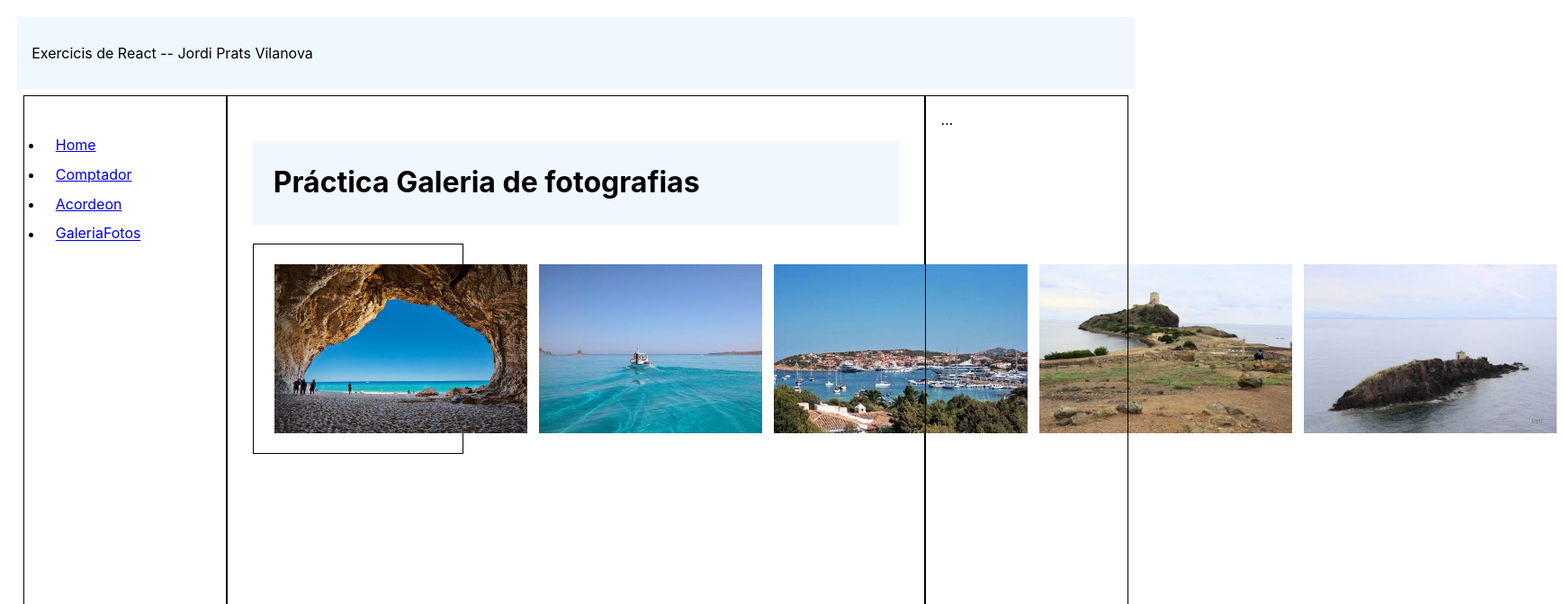
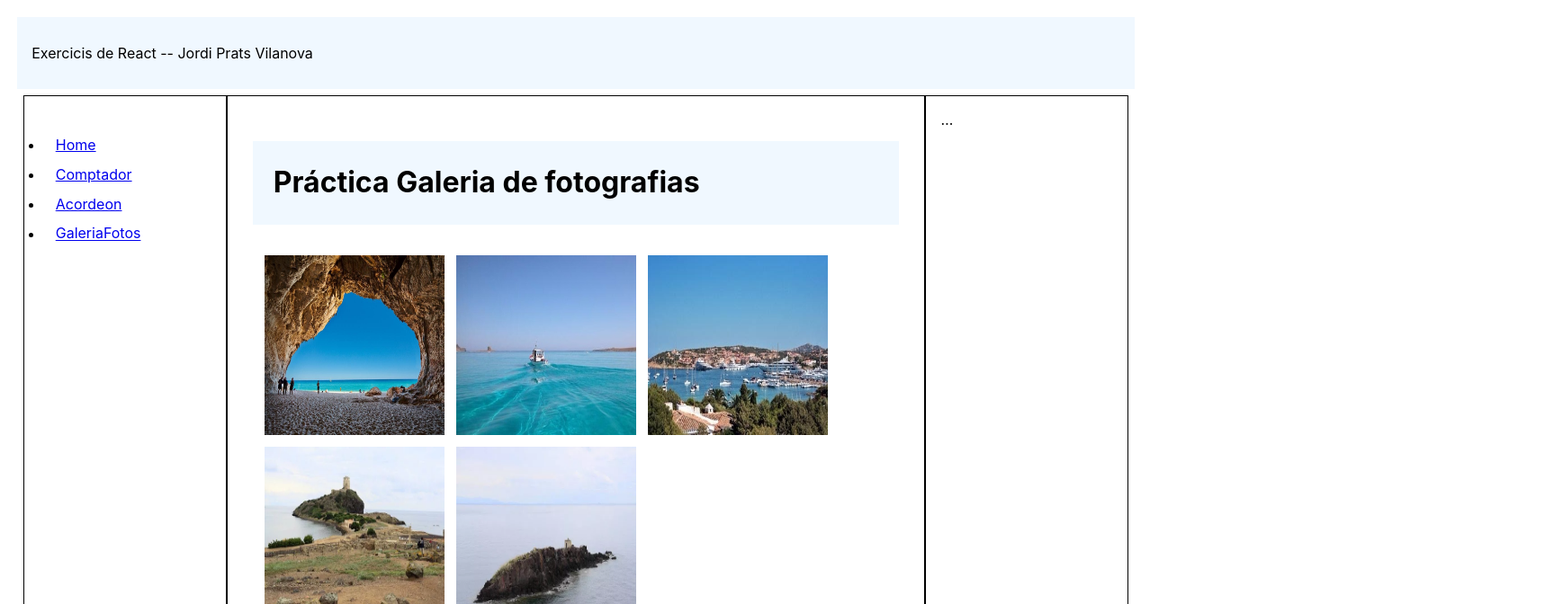
Before and after one commit to jpratsv/exercici, a React (Create React App) app: page /galeriafotos in a window 1280 px wide. Shown: the top 672 px of the page at 90% size, 1737 px wide, since content can reach past the window. Built offline with nearby package versions, Linux system fonts and the light colour scheme.

Commit message:
06/03/2022

```diff
--- a/src/pages/GaleriaFotos.css
+++ b/src/pages/GaleriaFotos.css
@@ -1,13 +1,26 @@
 * {
   padding: 0.4rem;
+
 }
 
 .detalle {
   display: flex;
-  flex-direction: row;
+  flex-flow:row;
+  flex-wrap: wrap;
+
+}
+
+.visualiza {
+
   width: 200px;
   height: 200px;
+
 }
+/*
+.detalle{
+  width: 200px;
+  height: 200px;
+} */
 
 #ampliada {
   width: 100%;
--- a/src/pages/GaleriaFotos.js
+++ b/src/pages/GaleriaFotos.js
@@ -22,38 +22,43 @@ export default function GaleriaFotos() {
   }
   return (
     <>
-      <body class="Galeria">
-        <div class="general">
+      <body className="Galeria">
+        <div className="general">
           <header>
             <h1>Práctica Galeria de fotografias</h1>
           </header>
-          <main class="detalle">
+          <div className="detalle">
             <img
+              className="visualiza"
               onClick={() => visualiza(1)}
               src={process.env.PUBLIC_URL + "/img/1.jpg"}
               alt="Imagen 1"
             ></img>
             <img
+              className="visualiza"
               onClick={() => visualiza(2)}
               src={process.env.PUBLIC_URL + "/img/2.jpg"}
               alt="Imagen 2"
             ></img>
             <img
+              className="visualiza"
               onClick={() => visualiza(3)}
               src={process.env.PUBLIC_URL + "/img/3.jpg"}
               alt="Imagen 3"
             ></img>
             <img
+              className="visualiza"
               onClick={() => visualiza(4)}
               src={process.env.PUBLIC_URL + "/img/4.jpg"}
               alt="Imagen 4"
             ></img>
             <img
+              className="visualiza"
               onClick={() => visualiza(5)}
               src={process.env.PUBLIC_URL + "/img/5.jpg"}
               alt="Imagen 5"
             ></img>
-          </main>
+          </div>
         </div>
       </body>
 
```
Also changed, not shown: 1 other file (tests, documents, lock files or other folders).
